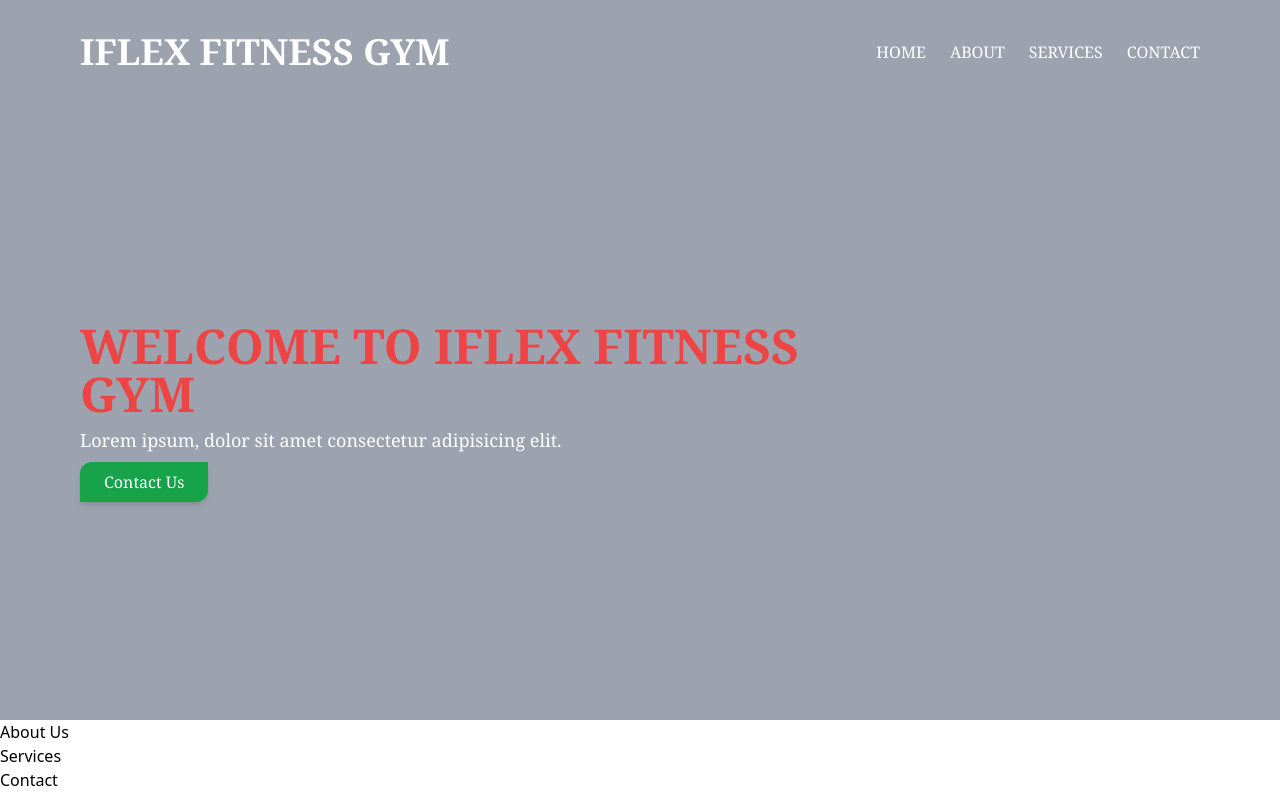
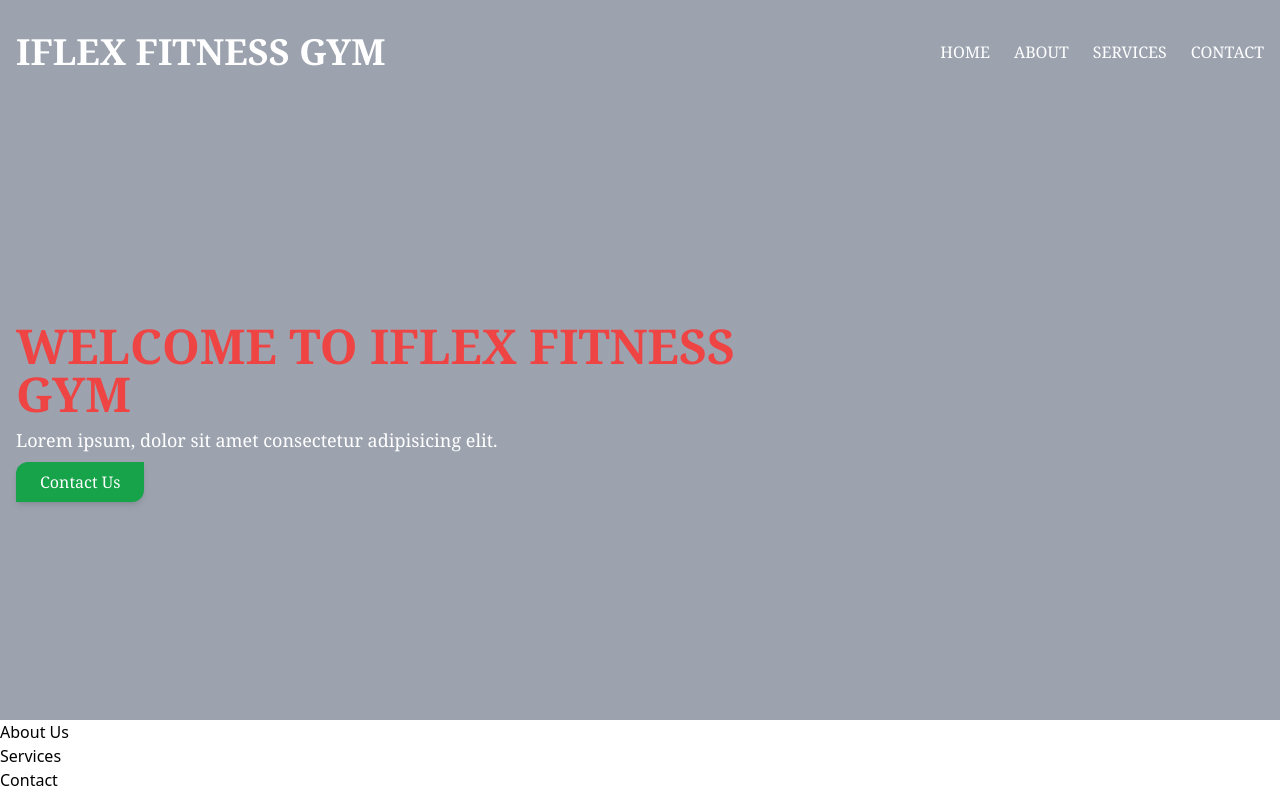
Before and after one commit to Jas-developer/IFLEX, a React (Vite) app in the folder iflex-gym/: page / in a window 1280 px wide. Built offline with nearby package versions, Linux system fonts and the light colour scheme.

Commit message:
remove fucking padding

```diff
--- a/iflex-gym/src/App.tsx
+++ b/iflex-gym/src/App.tsx
@@ -11,7 +11,7 @@ export default function App() {
     <BrowserRouter>
       <main className="">
         <div className="w-full bg-cover bg-center h-[90vh] bg-gray-400  bg-no-repeat">
-          <div className="px-20 h-full flex flex-col justify-between">
+          <div className="px-4 h-full flex flex-col justify-between">
             <Navbar />
             <div className="h-[100%] flex items-center">
               <LandingPage />
```
